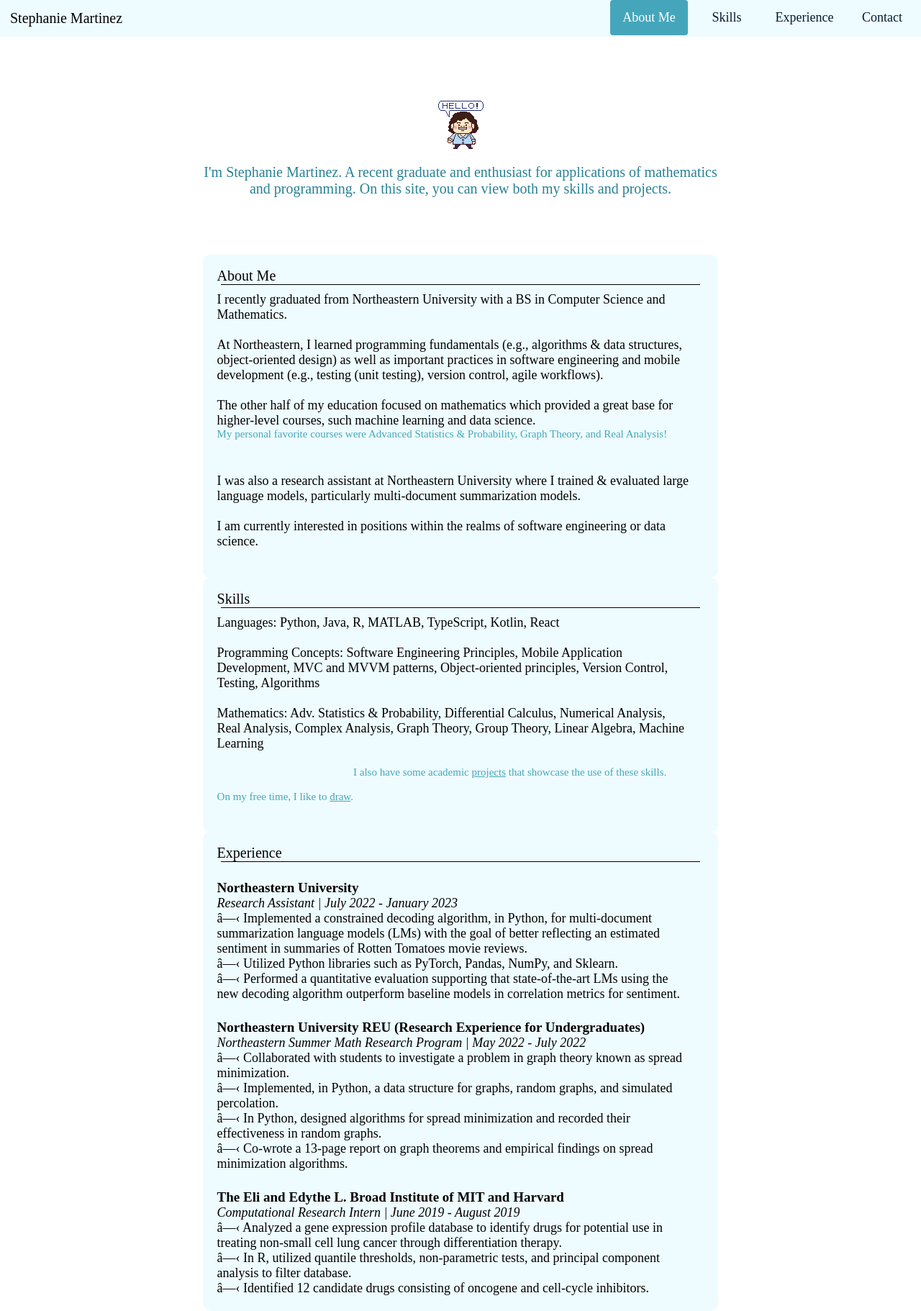
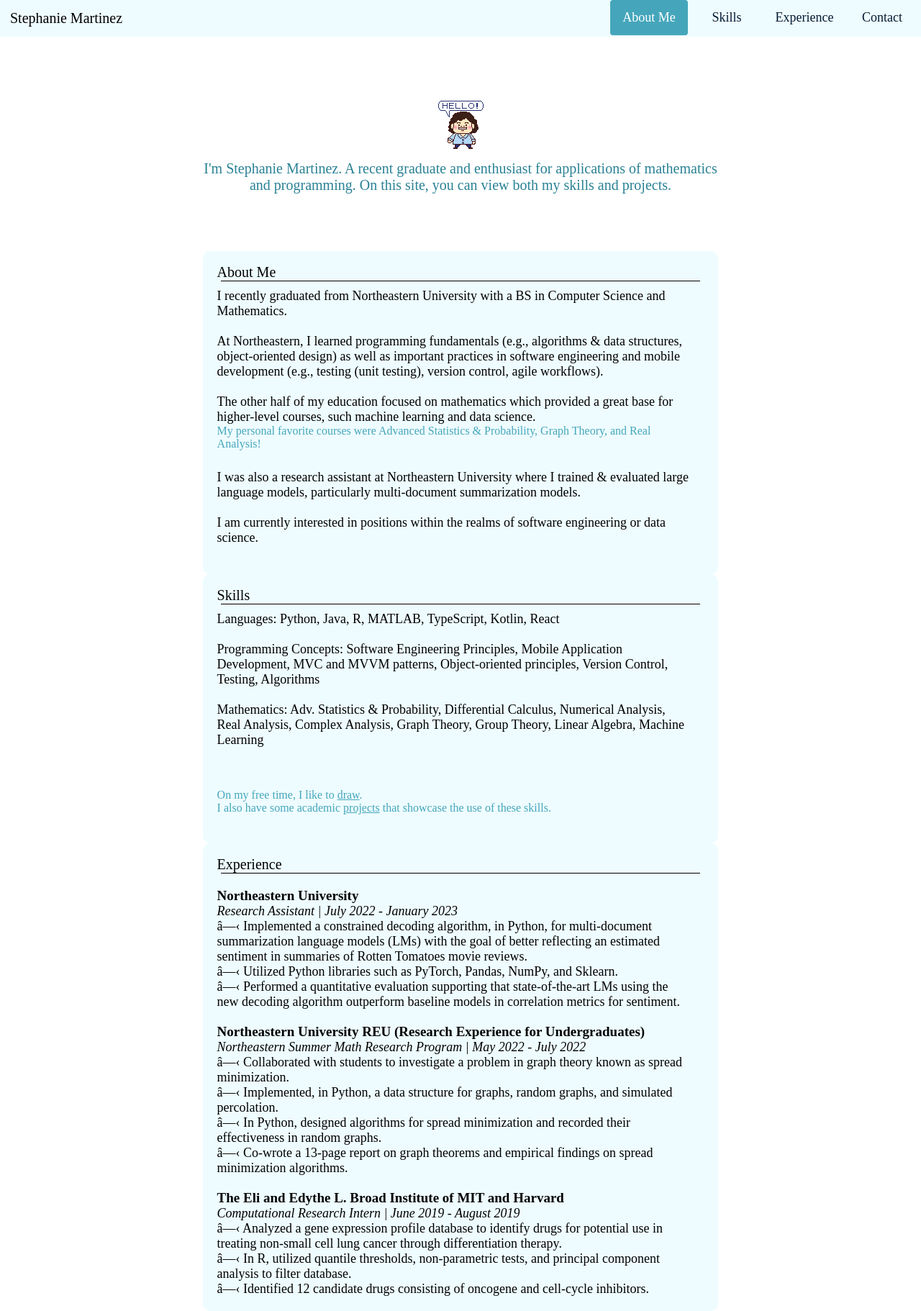
Before and after one commit to Stephanie-Delicia/stephanie-delicia.github.io, a PHP site: page / in a window 1280 px wide. Shown: the top 1822 px of the page at 72% size. Run offline with PHP 8.4, Linux system fonts and the light colour scheme.

Commit message:
Add files via upload

```diff
--- a/css/styles.css
+++ b/css/styles.css
@@ -11,14 +11,6 @@ body {
   margin: 0;
 }
 
-ul.a {
-  list-style-type: circle;
-  padding-right: 15;
-}
-
-ul.a li {
-  margin-bottom: 10px;
-}
 
 /* -------------------------  Mini Stoof sprite elements. -------------------------*/
 #sprite {
@@ -56,7 +48,7 @@ ul.a li {
 
 .introContent {
   min-width: 300px;
-  padding-top: 20px;
+  padding-top: 15px;
   background-color: #ffffff;
   padding-bottom: 80px;
   font-size: 20px;
@@ -177,7 +169,7 @@ ul.a li {
 
   .generalContent company {
     width: 90%;
-    padding-top: 25px;
+    padding-top: 20px;
     padding-right: 20px;
     padding-left: 20px;
     font-weight: 600;
@@ -212,7 +204,7 @@ ul.a li {
     margin: auto;
     float: left;
     color: #45a6bb;
-    font-size: 15;
+    font-size: 16;
   }
 
   a:link {
```
